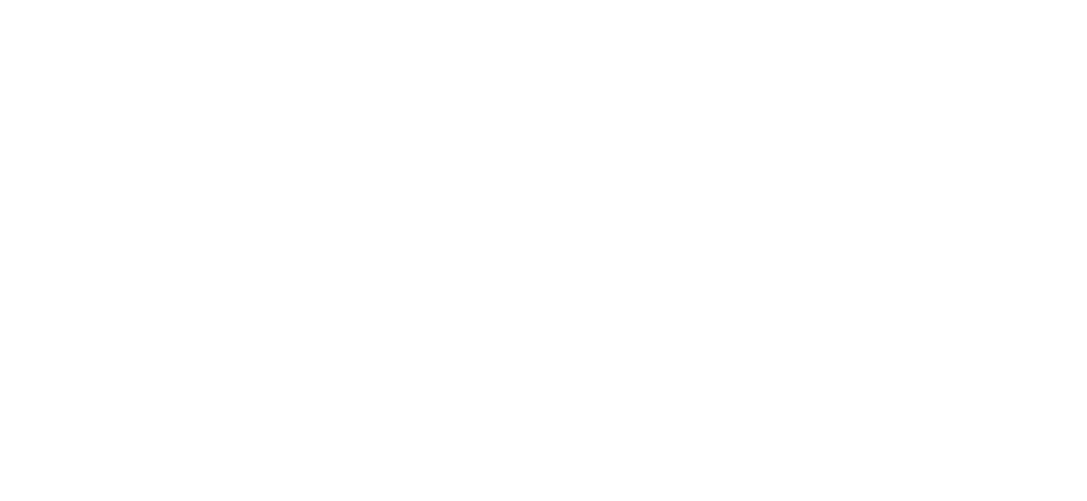
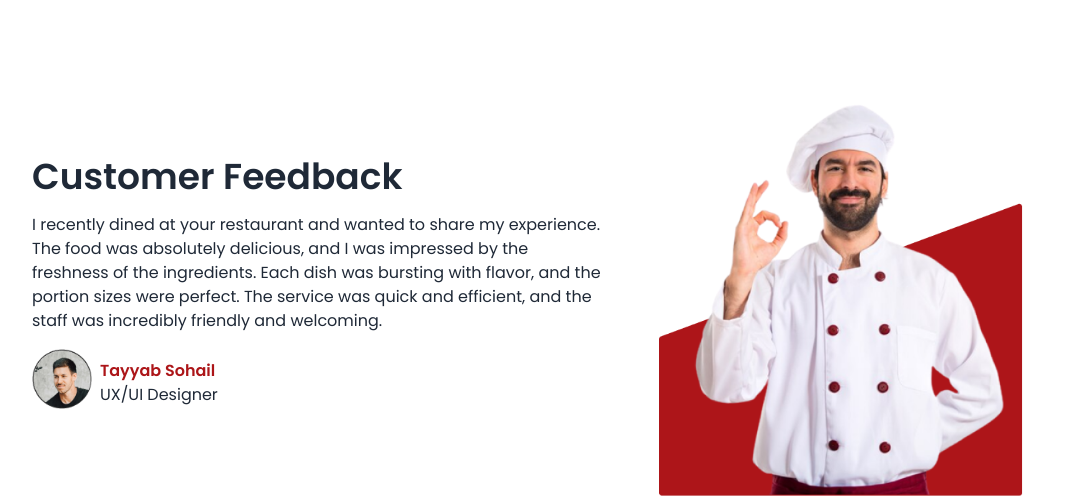
Before and after one commit to hellomaruf/Restaurant, a Next.js app: page / in a window 1280 px wide. Shown: the part 3105-3606 px from the top of the page, without its empty margins (96-1183 px from the left). Before the commit the page ends 3063 px from the top, so only its background shows below. Built offline with nearby package versions, Linux system fonts and the light colour scheme.

Commit message:
added customer feedback section

```diff
--- /dev/null
+++ b/src/app/Components/Feedback.jsx
@@ -0,0 +1,48 @@
+"use client";
+import Image from "next/image";
+import feedbackImg from "../assets/feedbackImg.png";
+import profile from "../assets/profile.png";
+
+function Feedback() {
+  return (
+    <div className="max-w-5xl mx-auto mt-28">
+      <div className="grid grid-cols-7 gap-6 justify-between items-center">
+        <div className="col-span-4 space-y-4">
+          <h1 className="text-4xl font-semibold">Customer Feedback</h1>
+          <p>
+            I recently dined at your restaurant and wanted to share my
+            experience. The food was absolutely delicious, and I was impressed
+            by the freshness of the ingredients. Each dish was bursting with
+            flavor, and the portion sizes were perfect. The service was quick
+            and efficient, and the staff was incredibly friendly and welcoming.
+          </p>
+          <div className="flex items-center gap-2">
+            <Image
+              src={profile}
+              alt="Description of image"
+              width={60}
+              height={200}
+              className="pb-2"
+            />
+
+            <div className="">
+              <h5 className="text-[#AC1518] font-semibold">Tayyab Sohail</h5>
+              <h5>UX/UI Designer</h5>
+            </div>
+          </div>
+        </div>
+        <div className="col-span-3">
+          <Image
+            src={feedbackImg}
+            alt="Description of image"
+            width={500}
+            height={200}
+            className="pb-2"
+          />
+        </div>
+      </div>
+    </div>
+  );
+}
+
+export default Feedback;
--- a/src/app/page.js
+++ b/src/app/page.js
@@ -1,5 +1,6 @@
 import About from "./Components/About";
 import BestSellerDishes from "./Components/BestSellerDishes";
+import Feedback from "./Components/Feedback";
 import Hero from "./Components/Hero";
 import WhyChooseUs from "./Components/WhyChooseUs";
 import Nav from "./Shared/Nav";
@@ -12,6 +13,7 @@
         <About/>
         <WhyChooseUs />
         <BestSellerDishes/>
+        <Feedback/>
       </main>
     </div>
   );
```
